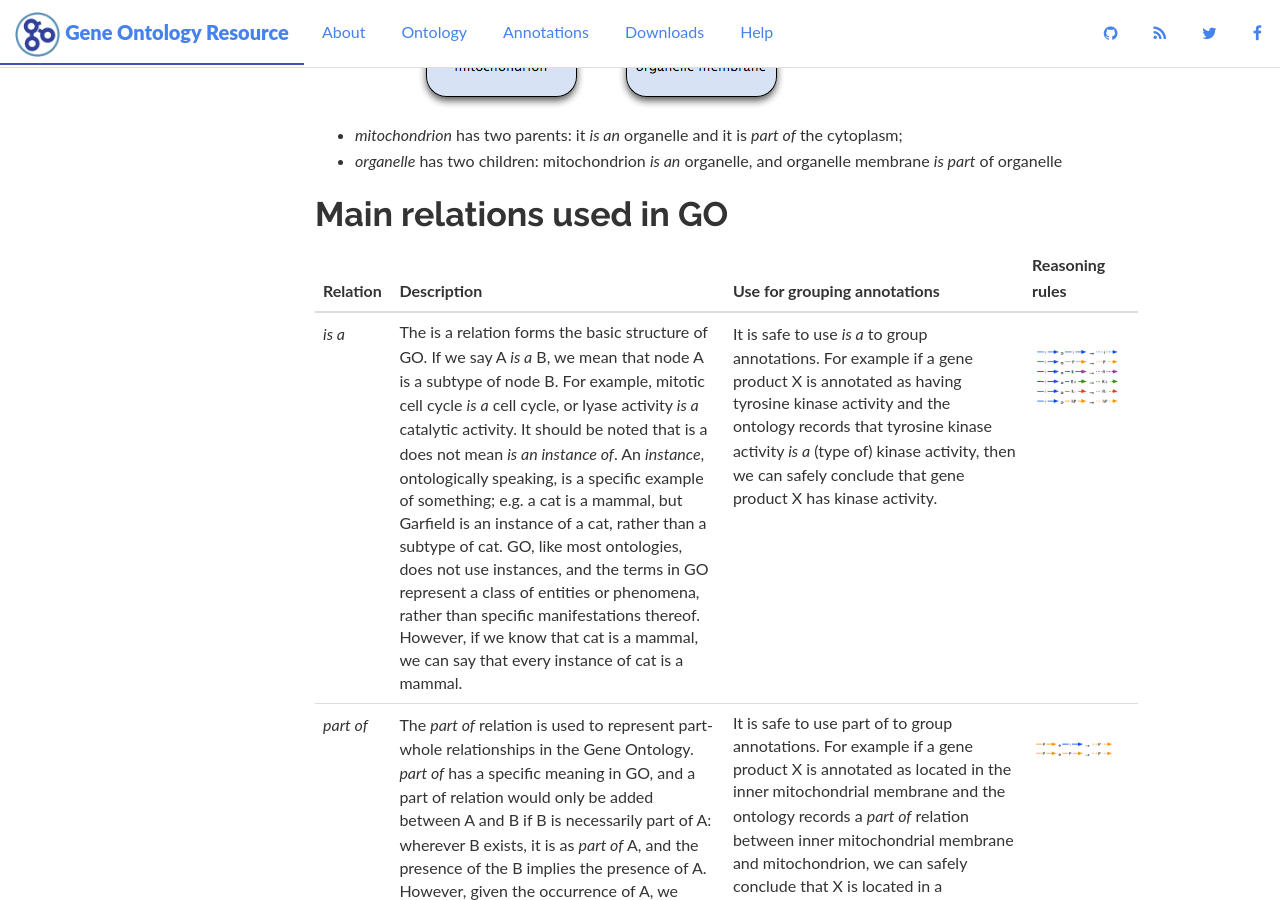
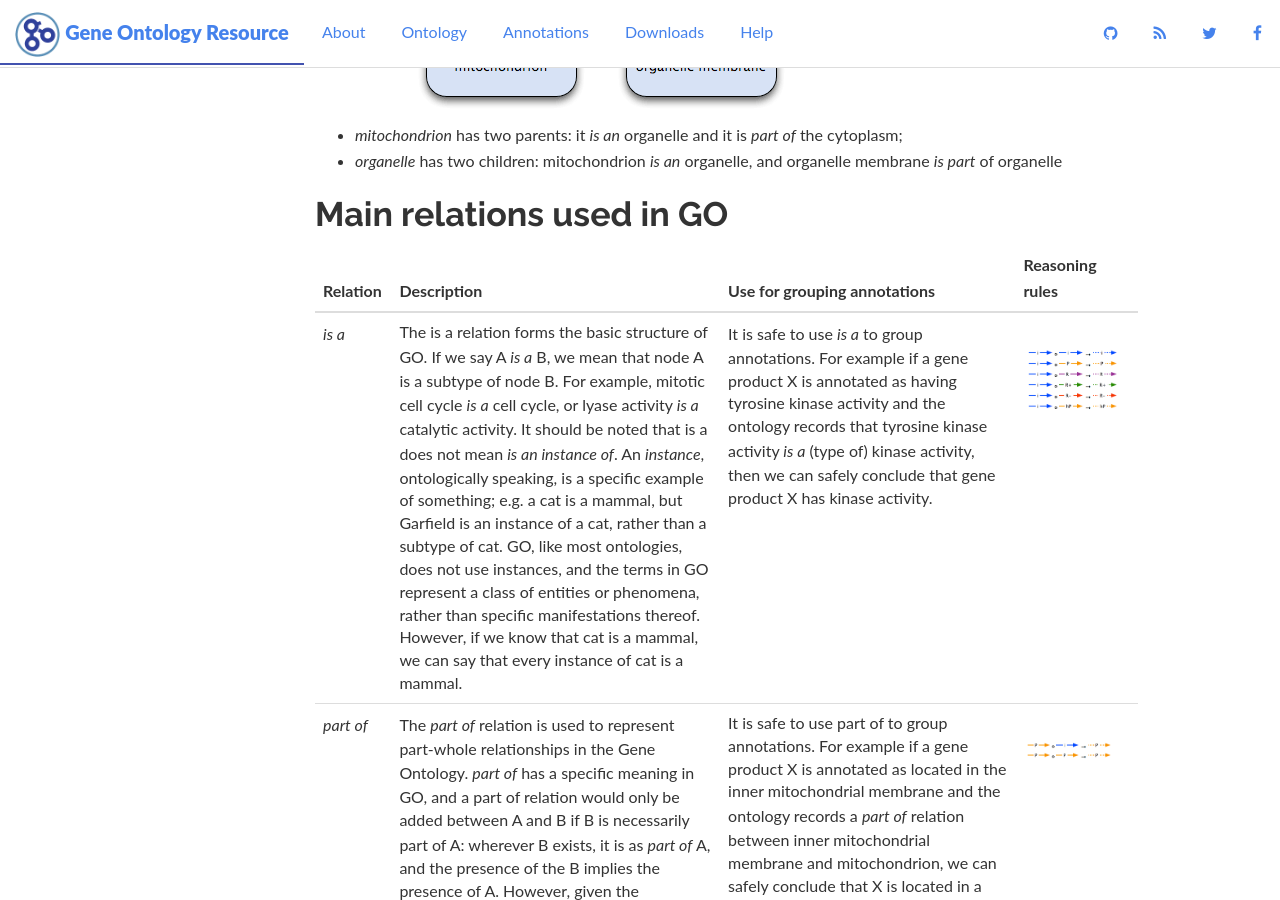
Before and after one commit to geneontology/geneontology.github.io, a Jekyll site: the page built from _docs/ontology-relations.md, in a window 1280 px wide and 900 px high, scrolled down 1648 px. Built offline with Jekyll 4.4.1, drawn with Linux system fonts in a browser that asks for light colours; nearby versions of some CDN libraries.

Commit message:
Update ontology-relations.md

```diff
--- a/_docs/ontology-relations.md
+++ b/_docs/ontology-relations.md
@@ -48,7 +48,7 @@
 
 | **Relation** | **Description** | **Use for grouping annotations** | **Reasoning rules** |
 |------------------|-------------|-------------|-------------|
-| *is a*  | The is a relation forms the basic structure of GO. If we say A *is a* B, we mean that node A is a subtype of node B. For example, mitotic cell cycle *is a* cell cycle, or lyase activity *is a* catalytic activity. It should be noted that is a does not mean *is an instance of*. An *instance*, ontologically speaking, is a specific example of something; e.g. a cat is a mammal, but Garfield is an instance of a cat, rather than a subtype of cat. GO, like most ontologies, does not use instances, and the terms in GO represent a class of entities or phenomena, rather than specific manifestations thereof. However, if we know that cat is a mammal, we can say that every instance of cat is a mammal. | It is safe to use *is a* to group annotations. For example if a gene product X is annotated as having tyrosine kinase activity and the ontology records that tyrosine kinase activity *is a* (type of) kinase activity, then we can safely conclude that gene product X has kinase activity.|  ![is-a](/assets/graffle-isa-inf.png){:width="600"} |
-| *part of* | The *part of* relation is used to represent part-whole relationships in the Gene Ontology. *part of* has a specific meaning in GO, and a part of relation would only be added between A and B if B is necessarily part of A: wherever B exists, it is as *part of* A, and the presence of the B implies the presence of A. However, given the occurrence of A, we cannot say for certain that B exists. | It is safe to use part of to group annotations. For example if a gene product X is annotated as located in the inner mitochondrial membrane and the ontology records a *part of* relation between inner mitochondrial membrane and mitochondrion, we can safely conclude that X is located in a mitochondrion.| ![part-of](/assets/graffle-partof-inf.png){:width="600"} |
-| *has part*  | The logical complement to the *part of* relation is *has part*, which represents a part-whole relationship from the perspective of the parent. As with *part of*, the GO relation *has part* is only used in cases where A always has B as a part, i.e. where A necessarily *has part* B. If A exists, B will always exist; however, if B exists, we cannot say for certain that A exists. i.e. all A have part B; some B part of A. | It is NOT correct to use *has part* for grouping annotations. For example, we might assert in the ontology that a receptor tyrosine kinase activity *has part* kinase activity. However it would not then be correct to group all annotations to kinase activity under receptor tyrosine kinase activity.  | ![has-part](/assets/graffle-haspart-inf.png){:width="600"} |
-| *regulates* | Another common relationship in the Gene Ontology is that where one process directly affects the manifestation of another process or quality, i.e. the former *regulates* the latter. The target of the regulation may be another process—for example, regulation of a pathway or an enzymatic reaction—or it may be a quality, such as cell size or pH. Analogously to *part of*, this relation is used specifically to mean * **necessarily** regulates*: if both A and B are present, B always regulates A, but A may not always be regulated by B. i.e. all B *regulate* A; some A *regulated by* B.  | Unlike *is a* and *part of*, grouping annotations to gene products grouped via *regulates* changes the relationship between the GO term and the gene product. If an annotation on gene product X records that it is involved in a process that regulates glycolysis, it would not be correct to conclude that X is involved in glycolysis. Nevertheless, some tools use *regulates* relations to group annotations. This can be useful for gene-set enrichment. The resulting gene sets include genes that are involved in processes that are causally related to the grouping term. | ![regulation](/assets/graffle-regn-inf.png){:width="600"} |
+| *is a*  | The is a relation forms the basic structure of GO. If we say A *is a* B, we mean that node A is a subtype of node B. For example, mitotic cell cycle *is a* cell cycle, or lyase activity *is a* catalytic activity. It should be noted that is a does not mean *is an instance of*. An *instance*, ontologically speaking, is a specific example of something; e.g. a cat is a mammal, but Garfield is an instance of a cat, rather than a subtype of cat. GO, like most ontologies, does not use instances, and the terms in GO represent a class of entities or phenomena, rather than specific manifestations thereof. However, if we know that cat is a mammal, we can say that every instance of cat is a mammal. | It is safe to use *is a* to group annotations. For example if a gene product X is annotated as having tyrosine kinase activity and the ontology records that tyrosine kinase activity *is a* (type of) kinase activity, then we can safely conclude that gene product X has kinase activity.|  ![is-a](/assets/graffle-isa-inf.png){:width="800"} |
+| *part of* | The *part of* relation is used to represent part-whole relationships in the Gene Ontology. *part of* has a specific meaning in GO, and a part of relation would only be added between A and B if B is necessarily part of A: wherever B exists, it is as *part of* A, and the presence of the B implies the presence of A. However, given the occurrence of A, we cannot say for certain that B exists. | It is safe to use part of to group annotations. For example if a gene product X is annotated as located in the inner mitochondrial membrane and the ontology records a *part of* relation between inner mitochondrial membrane and mitochondrion, we can safely conclude that X is located in a mitochondrion.| ![part-of](/assets/graffle-partof-inf.png){:width="800"} |
+| *has part*  | The logical complement to the *part of* relation is *has part*, which represents a part-whole relationship from the perspective of the parent. As with *part of*, the GO relation *has part* is only used in cases where A always has B as a part, i.e. where A necessarily *has part* B. If A exists, B will always exist; however, if B exists, we cannot say for certain that A exists. i.e. all A have part B; some B part of A. | It is NOT correct to use *has part* for grouping annotations. For example, we might assert in the ontology that a receptor tyrosine kinase activity *has part* kinase activity. However it would not then be correct to group all annotations to kinase activity under receptor tyrosine kinase activity.  | ![has-part](/assets/graffle-haspart-inf.png){:width="800"} |
+| *regulates* | Another common relationship in the Gene Ontology is that where one process directly affects the manifestation of another process or quality, i.e. the former *regulates* the latter. The target of the regulation may be another process—for example, regulation of a pathway or an enzymatic reaction—or it may be a quality, such as cell size or pH. Analogously to *part of*, this relation is used specifically to mean * **necessarily** regulates*: if both A and B are present, B always regulates A, but A may not always be regulated by B. i.e. all B *regulate* A; some A *regulated by* B.  | Unlike *is a* and *part of*, grouping annotations to gene products grouped via *regulates* changes the relationship between the GO term and the gene product. If an annotation on gene product X records that it is involved in a process that regulates glycolysis, it would not be correct to conclude that X is involved in glycolysis. Nevertheless, some tools use *regulates* relations to group annotations. This can be useful for gene-set enrichment. The resulting gene sets include genes that are involved in processes that are causally related to the grouping term. | ![regulation](/assets/graffle-regn-inf.png){:width="800"} |
```
